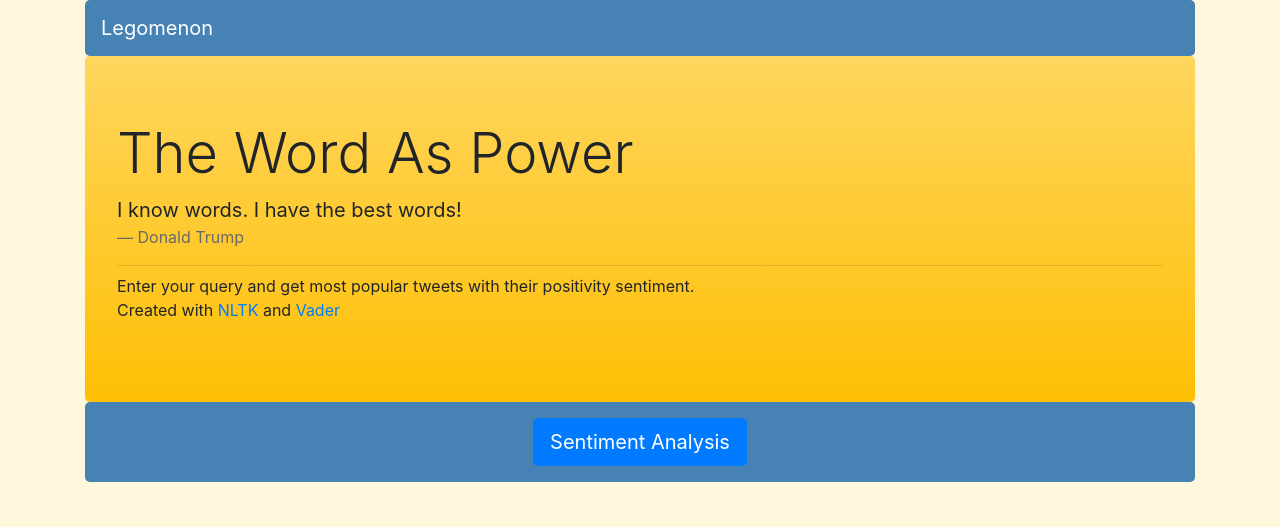
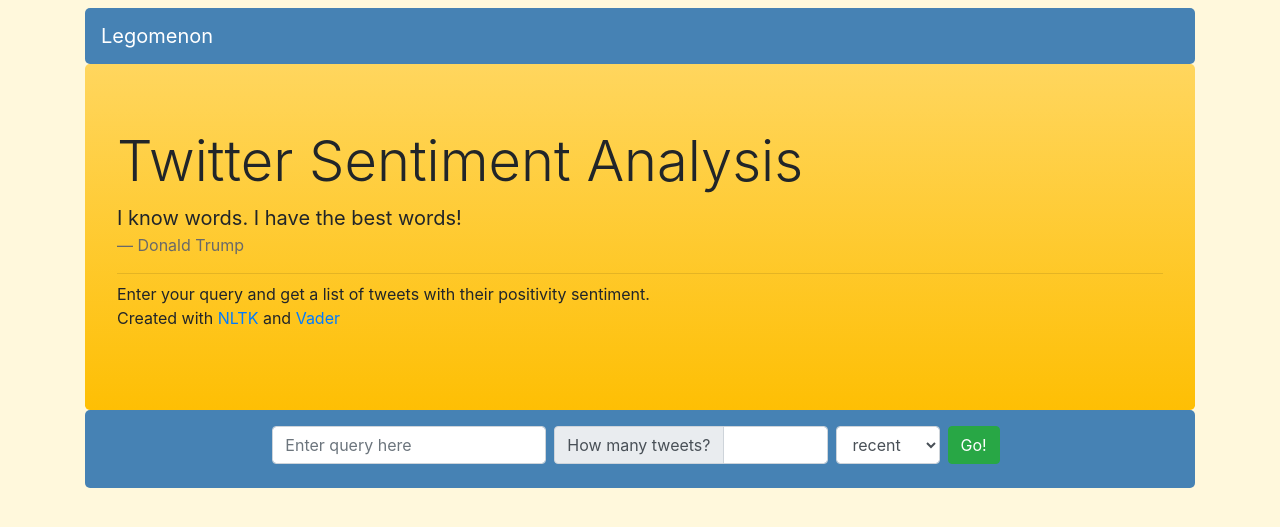
Before and after one commit to korpog/twit_nlp, a Django app: page / in a window 1280 px wide. Shown: the top 527 px of the page. Run offline with Django 3.2, Linux system fonts and the light colour scheme; some libraries are stand-ins or nearby versions.

Commit message:
moved from function to class based view

```diff
--- a/twit_nlp/mainapp/urls.py
+++ b/twit_nlp/mainapp/urls.py
@@ -2,5 +2,5 @@ from django.urls import path
 from . import views
 
 urlpatterns = [
-    path('sentiment/', views.get_twitter_sentiment, name='sentiment'),
+    path('results/', views.TwitterFormView.as_view(), name='sentiment'),
 ]
--- a/twit_nlp/mainapp/views.py
+++ b/twit_nlp/mainapp/views.py
@@ -1,27 +1,15 @@
 from django.shortcuts import render, redirect
+from django.views.generic import FormView
 from .forms import TwitterForm, StatsForm
 from .utils import get_tweets_data, get_query_results
 
+class TwitterFormView(FormView):
+    form_class = TwitterForm
+    template_name = "index.html"
 
-def get_twitter_sentiment(request):
-    if request.method == 'POST':
-        form = TwitterForm(request.POST)
-        if form.is_valid():
+    def form_valid(self, form):
             query = form.cleaned_data['query']
             num_of_tweets = form.cleaned_data['num_of_tweets']
             result_type = form.cleaned_data['result_type']
             tweets_data = get_tweets_data(get_query_results(query, num_of_tweets, result_type))
-            return render(request, 'results_sentiment.html', {'tweets_data': tweets_data})
-    else:
-        form = TwitterForm()
-    return render(request, 'sentiment.html', {'form': form})
-
-def get_stats(request):
-    if request.method == 'POST':
-        form = StatsForm(request.POST)
-        if form.is_valid():
-            something = form.cleaned_data['num_of_something']
-            return render(request, 'results_stats.html', {'something': something})
-    else:
-        form = StatsForm()
-    return render(request, 'stats.html', {'form': form})
+            return render(self.request, 'results_sentiment.html', {'tweets_data': tweets_data})
--- a/twit_nlp/static/css/styles.css
+++ b/twit_nlp/static/css/styles.css
@@ -1,5 +1,17 @@
 body {
     background: cornsilk;
+}
+
+table.table-bordered {
+    border: 1px solid slategray;
+}
+
+table.table-bordered>thead>tr>th {
+    border: 1px solid slategray;
+}
+
+table.table-bordered>tbody>tr>td {
+    border: 1px solid slategray;
 }
 
 td.sentiment {
@@ -30,7 +42,7 @@ td.sentiment {
 }
 
 #my-form {
-    background: linear-gradient(to bottom, #ffd65e 0%, #febf04 100%);
+    background: steelblue;
     border-radius: 5px;
     margin-top: 0.1rem;
     padding: 1rem;
--- a/twit_nlp/templates/base.html
+++ b/twit_nlp/templates/base.html
@@ -16,7 +16,7 @@
 
 <body>
 <header>
-<div class="container">
+<div class="container mt-2">
 <nav class="navbar navbar-dark">
   <a class="navbar-brand" href="{% url 'index' %}">Legomenon</a>
 </nav>
--- a/twit_nlp/templates/index.html
+++ b/twit_nlp/templates/index.html
@@ -2,22 +2,45 @@
 
 {% block content %}
 <div class="jumbotron">
-    <h1 class="display-4">The Word As Power</h1>
+    <h1 class="display-4">Twitter Sentiment Analysis</h1>
     <blockquote class="blockquote">
         <p class="mb-0">I know words. I have the best words!</p>
         <footer class="blockquote-footer">Donald Trump</footer>
     </blockquote>
     <hr class="my-2">
-    <p>Enter your query and get most popular tweets with their positivity sentiment.<br>
+    <p>Enter your query and get a list of tweets with their positivity sentiment.<br>
         Created with <a href="https://www.nltk.org">NLTK</a>
         and <a href="https://www.nltk.org/_modules/nltk/sentiment/vader.html">Vader</a></p>
 </div>
 <div class="container">
-    <div class="row">
-        <div class="col text-center py-3 index-panel" id="sentiment-box">
-            <a href="{% url 'sentiment' %}" class="btn btn-primary btn-lg">Sentiment Analysis</a>
-        </div>
+    <div class="row my-0 justify-content-center" id="my-form">
+        <form method="post" class="form-inline">
+            {% csrf_token %}
+            <div class="input-group mb-2 mr-sm-2">
+                {{ form.non_field_errors }}
+                {{ form.query.errors }}
+                {{ form.query }}
+            </div>
+            <div class="input-group mb-2 mr-sm-2">
+                {{ form.non_field_errors }}
+                {{ form.num_of_tweets.errors }}
+                <div class="input-group-prepend">
+                    <div class="input-group-text">How many tweets?</div>
+                </div>
+                {{ form.num_of_tweets }}
+            </div>
+            <div class="input-group mb-2 mr-sm-2">
+                {{ form.non_field_errors }}
+                {{ form.result_type.errors }}
+                {{ form.result_type }}
+            </div>
+            <div class="input-group mb-2 mr-sm-2">
+                <button type="submit" class="btn btn-success">Go!</button>
+            </div>
+        </form>
     </div>
+</div>
 {% endblock %}
+
 {% block javascript %}
 {% endblock %}
--- a/twit_nlp/twit_nlp/urls.py
+++ b/twit_nlp/twit_nlp/urls.py
@@ -16,10 +16,10 @@ Including another URLconf
 from django.contrib import admin
 from django.urls import path, include
 from django.views.generic.base import TemplateView
-from mainapp.views import get_twitter_sentiment
+from mainapp.views import TwitterFormView
 
 urlpatterns = [
-    path('', TemplateView.as_view(template_name='index.html'), name="index"),
+    path('', TwitterFormView.as_view(), name="index"),
     path('admin/', admin.site.urls),
     path('main/', include('mainapp.urls')),
 ]
```
